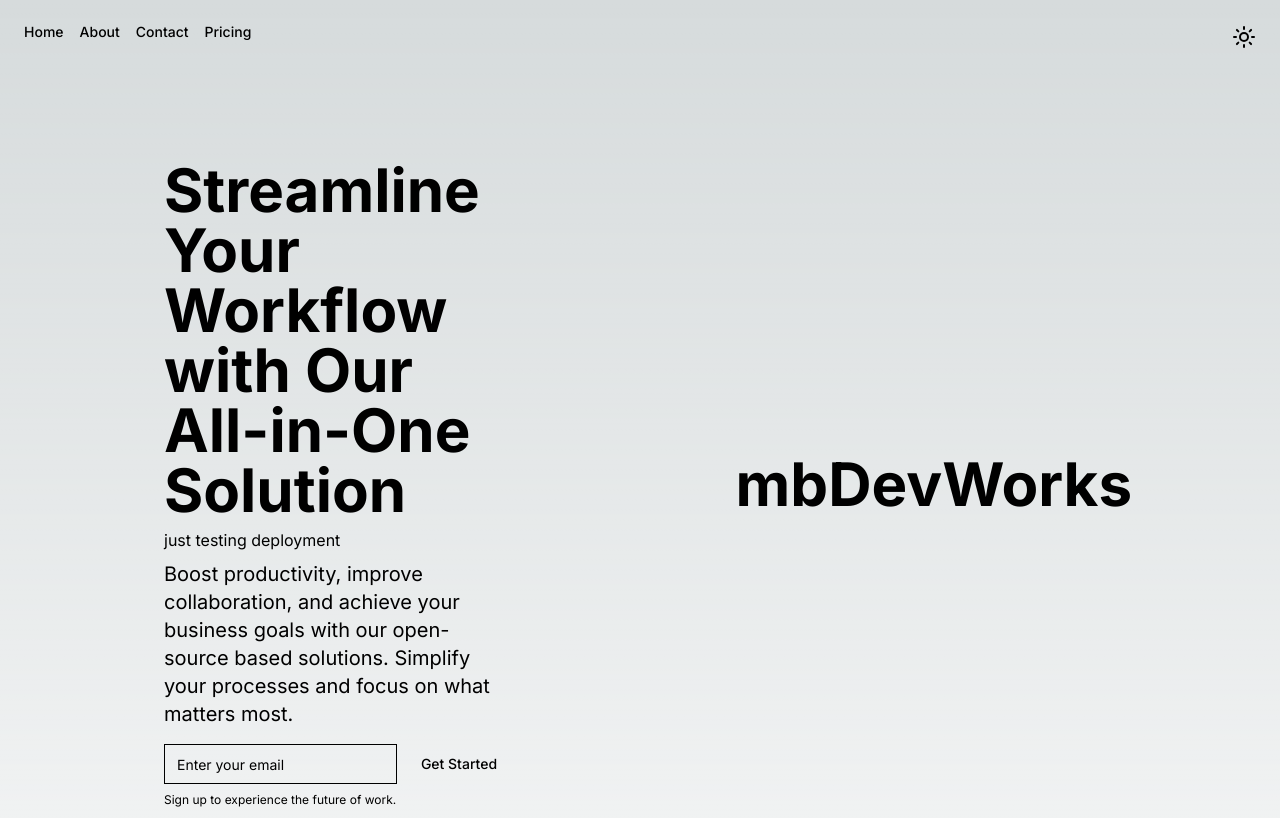
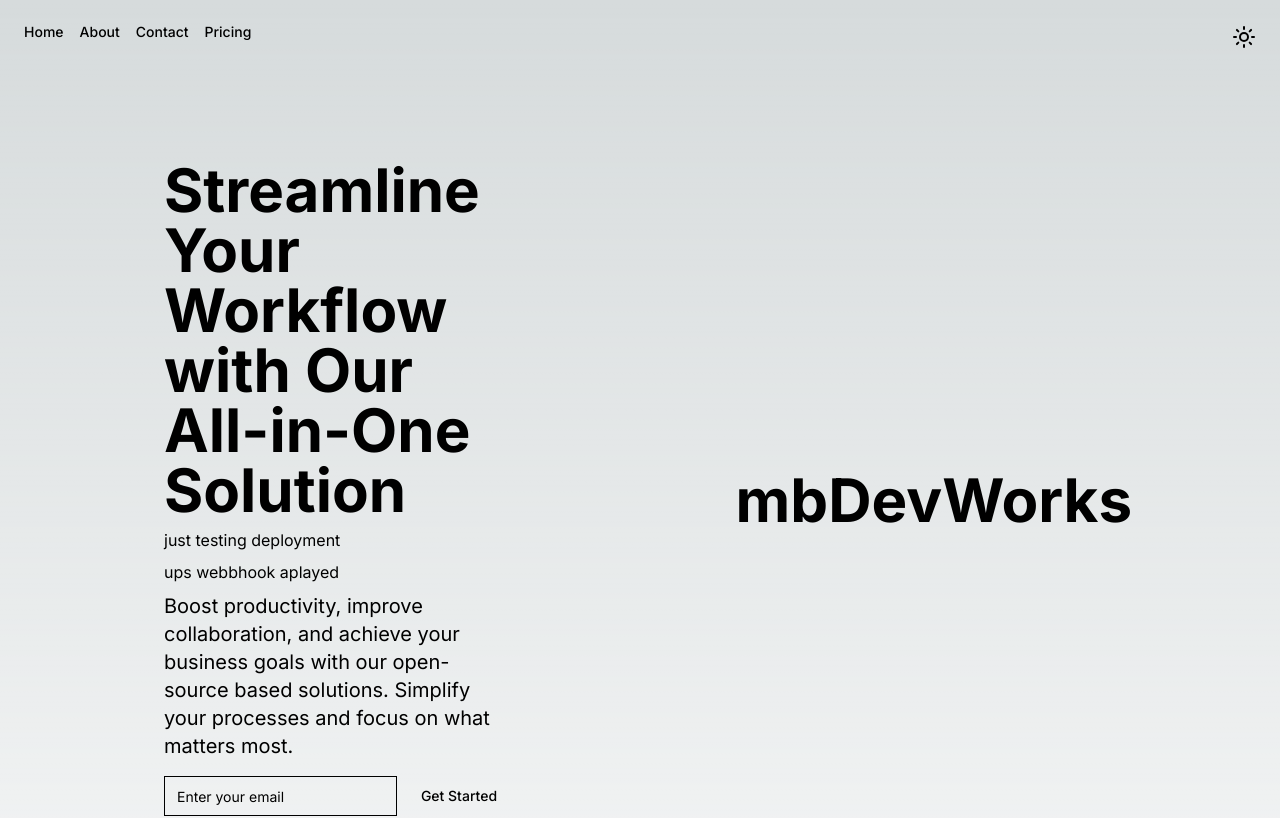
Before and after one commit to Dimitar765/devworksHomePage, a Next.js app in the folder homepage/: page / in a window 1280 px wide. Shown: the top 818 px of the page. Built offline with nearby package versions, Linux system fonts and the light colour scheme.

Commit message:
webhook test

```diff
--- a/homepage/app/page.tsx
+++ b/homepage/app/page.tsx
@@ -22,6 +22,7 @@ export default function Home() {
                       Streamline Your Workflow with Our All-in-One Solution
                     </h1>
                     <h3>just testing deployment</h3>
+                    <h4>ups webbhook aplayed</h4>
                     <p className="max-w-[600px] text-muted-foreground md:text-xl">
                       Boost productivity, improve collaboration, and achieve
                       your business goals with our open-source based solutions.
```
